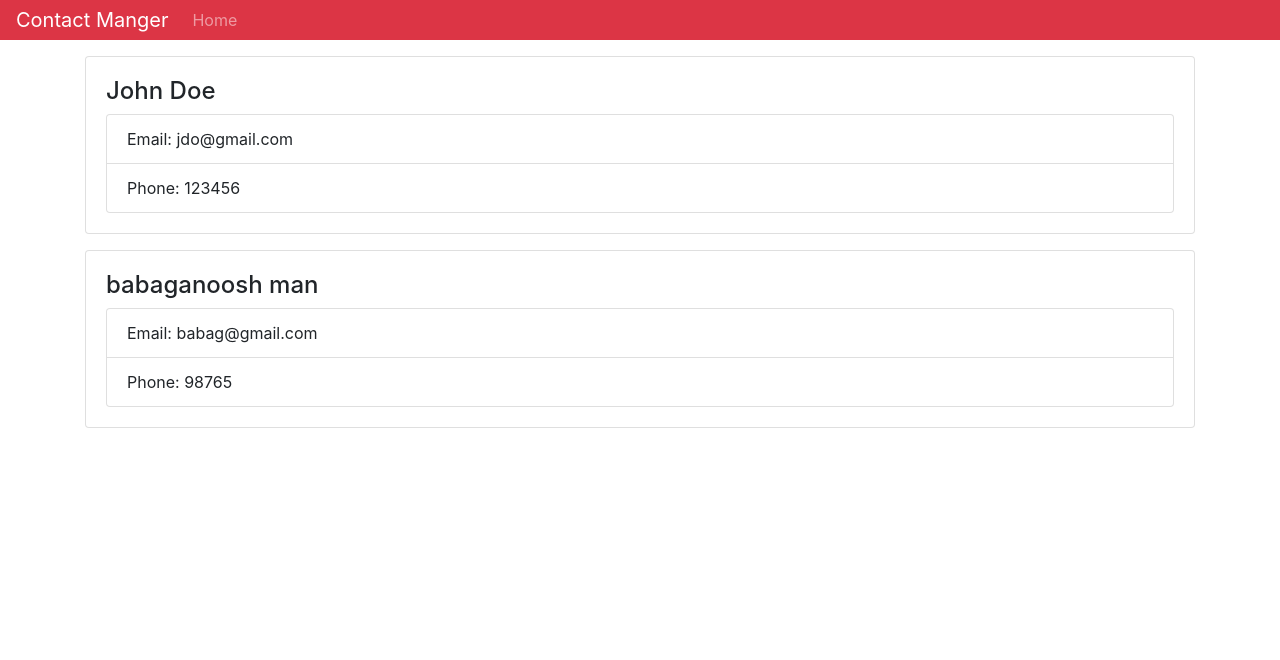
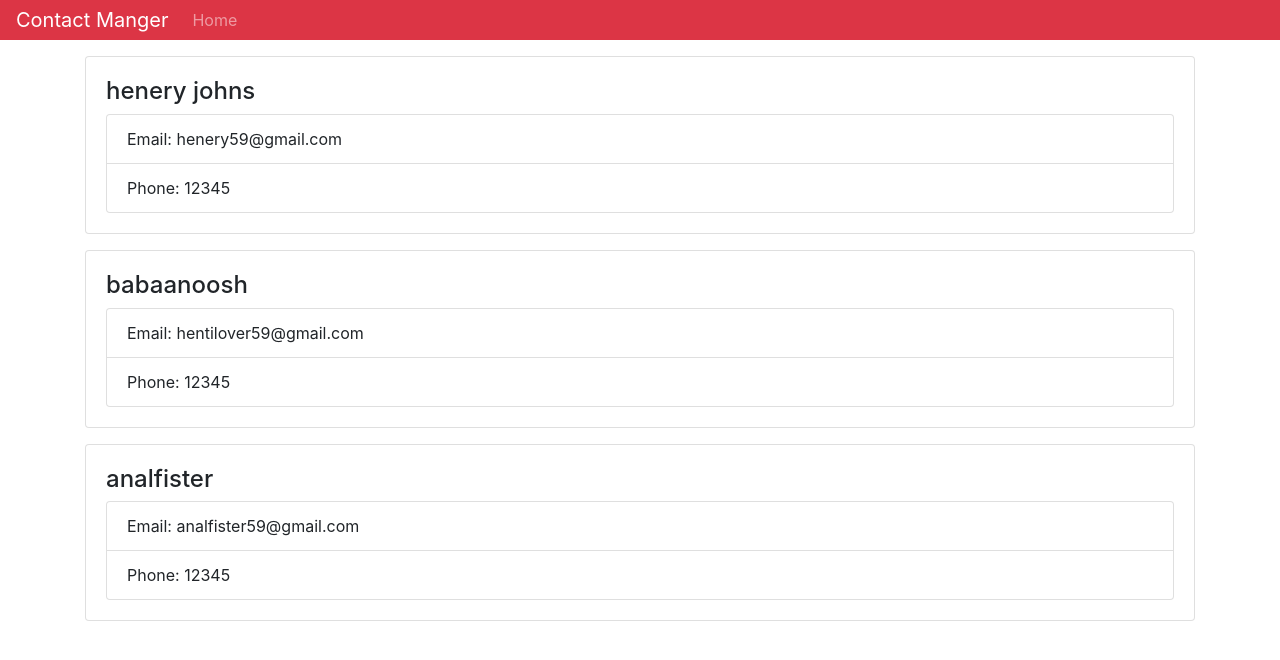
Before and after one commit to seppar93/contact-manger, a React (Create React App) app: page / in a window 1280 px wide. Shown: the top 660 px of the page. Built offline with nearby package versions, Linux system fonts and the light colour scheme.

Commit message:
componenet with state

```diff
--- a/src/App.js
+++ b/src/App.js
@@ -1,8 +1,11 @@
 import React, { Component } from "react";
-import Contact from "./components/Contact";
+import Contact from "./components/Contacts";
 import Header from "./components/Header";
+// import Contact from "./components/Contact";
+
 import "bootstrap/dist/css/bootstrap.min.css";
 import "./App.css";
+import Contacts from "./components/Contacts";
 
 class App extends Component {
   render() {
@@ -20,12 +23,14 @@ class App extends Component {
       <div className="App">
         <Header /> {/* we added a default prop */}
         <div className="container">
-          <Contact name="John Doe" email="jdo@gmail.com" phone="123456" />
+          <Contacts />{" "}
+          {/* we are looping through our state in Contacts and rendering it here   */}
+          {/* <Contact name="John Doe" email="jdo@gmail.com" phone="123456" /> HARD COded
           <Contact
             name="babaganoosh man"
             email="babag@gmail.com"
             phone="98765"
-          />
+          /> */}
         </div>
       </div>
     );
--- /dev/null
+++ b/src/components/Contacts.js
@@ -0,0 +1,75 @@
+import React, { Component } from "react";
+import Contact from "./Contact";
+
+class Contacts extends Component {
+  // THIS FORMAT IS USED FOR INITLIZASTION
+  // constructor() {
+  //   super();
+  //   this.state = {
+  //     contacts: [
+  //       {
+  //         id: 1,
+  //         name: "henery johns",
+  //         email: "henery59@gmail.com",
+  //         phone: "12345"
+  //       },
+  //       {
+  //         id: 2,
+  //         name: "babaanoosh",
+  //         email: "hentilover59@gmail.com",
+  //         phone: "12345"
+  //       },
+  //       {
+  //         id: 3,
+  //         name: "analfister",
+  //         email: "analfister59@gmail.com",
+  //         phone: "12345"
+  //       }
+  //     ]
+  //   };
+  // }
+
+  state = {
+    contacts: [
+      {
+        id: 1,
+        name: "henery johns",
+        email: "henery59@gmail.com",
+        phone: "12345"
+      },
+      {
+        id: 2,
+        name: "babaanoosh",
+        email: "hentilover59@gmail.com",
+        phone: "12345"
+      },
+      {
+        id: 3,
+        name: "analfister",
+        email: "analfister59@gmail.com",
+        phone: "12345"
+      }
+    ]
+  };
+
+  render() {
+    const { contacts } = this.state;
+    return (
+      <div>
+        {contacts.map(contact => (
+          // <h1>{contact.name}</h1> we want to bring our contact from our compoenent
+          // this is for each property
+          // <Contact
+          //   key={contact.id}
+          //   name={contact.name}
+          //   email={contact.email}
+          //   phone={contact.email}
+          // />
+
+          <Contact key={contact.id} contact={contact} /> // contact is expecting all the stuff
+        ))}
+      </div>
+    );
+  }
+}
+export default Contacts;
```
Also changed, not shown: src/components/Contact.js (+3 -4 lines).
